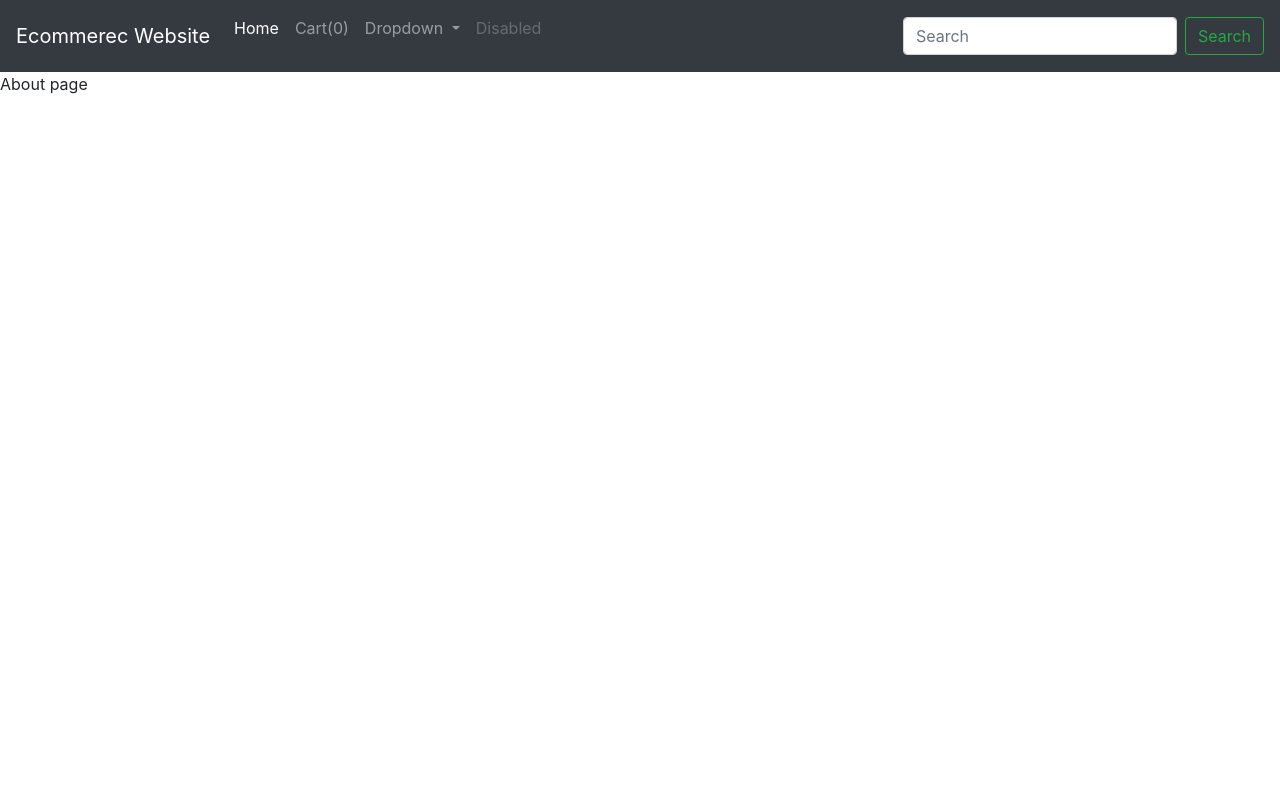
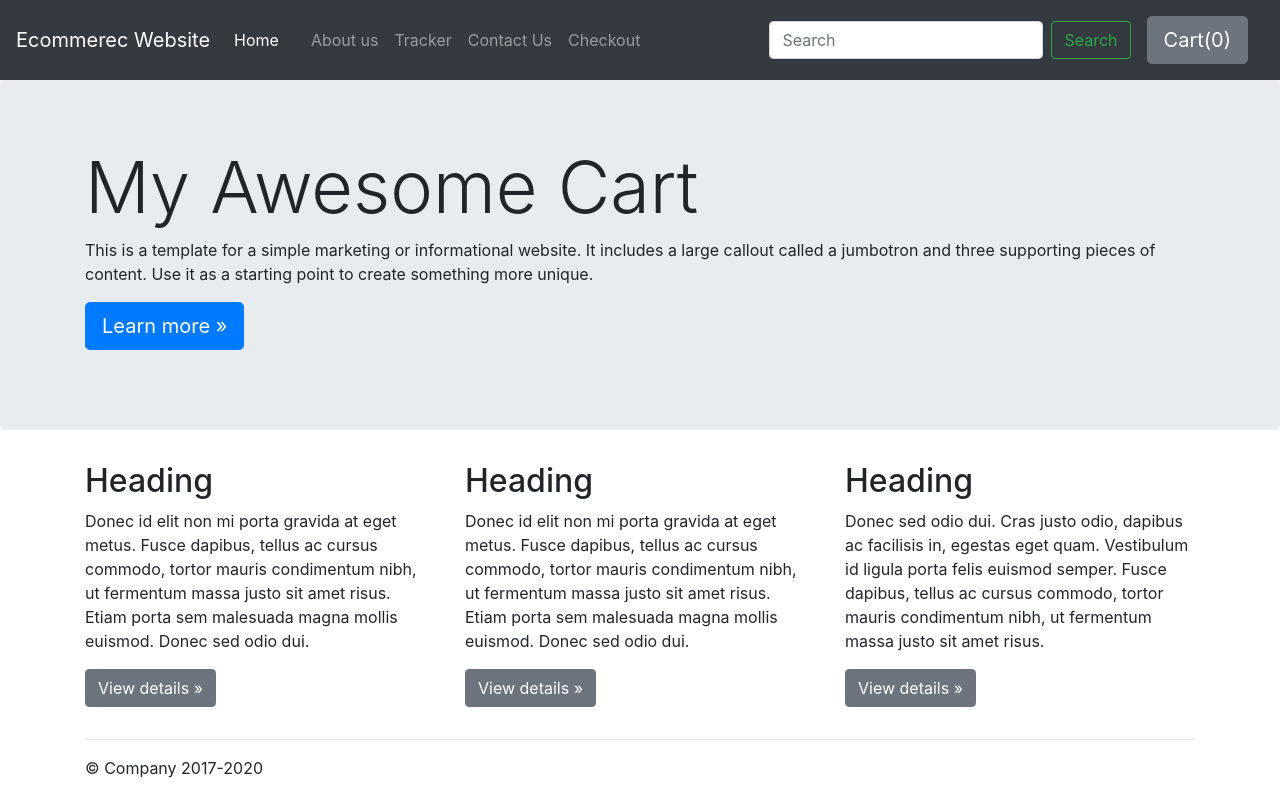
Before and after one commit to Sadia88/Ecommerce_website_with_django, a Django app: page /shop/about/ in a window 1280 px wide. Run offline with Django 4.2, Linux system fonts and the light colour scheme; some libraries are stand-ins or nearby versions.

```diff
--- a/shop/templates/shop/about.html
+++ b/shop/templates/shop/about.html
@@ -1,4 +1,51 @@
-{% extends "shop/basic.html" %}
+{% extends 'shop/basic.html' %}
+{% block title %} About Us{% endblock %}
+{% block body %}
 
-{% block title%} About of Title  {%endblock%}
-{% block body%} About page  {%endblock%}
+
+<main role="main">
+
+  <!-- Main jumbotron for a primary marketing message or call to action -->
+  <div class="jumbotron">
+    <div class="container">
+      <h1 class="display-3">My Awesome Cart</h1>
+      <p>This is a template for a simple marketing or informational website. It includes a large callout called a jumbotron and three supporting pieces of content. Use it as a starting point to create something more unique.</p>
+      <p><a class="btn btn-primary btn-lg" href="#" role="button">Learn more &raquo;</a></p>
+    </div>
+  </div>
+
+  <div class="container">
+    <!-- Example row of columns -->
+    <div class="row">
+      <div class="col-md-4">
+        <h2>Heading</h2>
+        <p>Donec id elit non mi porta gravida at eget metus. Fusce dapibus, tellus ac cursus commodo, tortor mauris condimentum nibh, ut fermentum massa justo sit amet risus. Etiam porta sem malesuada magna mollis euismod. Donec sed odio dui. </p>
+        <p><a class="btn btn-secondary" href="#" role="button">View details &raquo;</a></p>
+      </div>
+      <div class="col-md-4">
+        <h2>Heading</h2>
+        <p>Donec id elit non mi porta gravida at eget metus. Fusce dapibus, tellus ac cursus commodo, tortor mauris condimentum nibh, ut fermentum massa justo sit amet risus. Etiam porta sem malesuada magna mollis euismod. Donec sed odio dui. </p>
+        <p><a class="btn btn-secondary" href="#" role="button">View details &raquo;</a></p>
+      </div>
+      <div class="col-md-4">
+        <h2>Heading</h2>
+        <p>Donec sed odio dui. Cras justo odio, dapibus ac facilisis in, egestas eget quam. Vestibulum id ligula porta felis euismod semper. Fusce dapibus, tellus ac cursus commodo, tortor mauris condimentum nibh, ut fermentum massa justo sit amet risus.</p>
+        <p><a class="btn btn-secondary" href="#" role="button">View details &raquo;</a></p>
+      </div>
+    </div>
+
+    <hr>
+
+  </div> <!-- /container -->
+
+</main>
+
+<footer class="container">
+  <p>&copy; Company 2017-2020</p>
+</footer>
+<script src="https://code.jquery.com/jquery-3.5.1.slim.min.js" integrity="sha384-DfXdz2htPH0lsSSs5nCTpuj/zy4C+OGpamoFVy38MVBnE+IbbVYUew+OrCXaRkfj" crossorigin="anonymous"></script>
+      <script>window.jQuery || document.write('<script src="/docs/4.5/assets/js/vendor/jquery.slim.min.js"><\/script>')</script><script src="/docs/4.5/dist/js/bootstrap.bundle.min.js" integrity="sha384-LtrjvnR4Twt/qOuYxE721u19sVFLVSA4hf/rRt6PrZTmiPltdZcI7q7PXQBYTKyf" crossorigin="anonymous"></script></body>
+</html>
+
+
+{% endblock %}
--- a/shop/templates/shop/basic.html
+++ b/shop/templates/shop/basic.html
@@ -15,41 +15,46 @@
   </head>
   <body>
   {% load static %}
-    <nav class="navbar navbar-expand-lg navbar-dark bg-dark">
+    <nav class="navbar navbar-expand-lg navbar-dark bg-dark p-3 fw-bold">
   <a class="navbar-brand" href="#">Ecommerec Website</a>
   <button class="navbar-toggler" type="button" data-toggle="collapse" data-target="#navbarSupportedContent" aria-controls="navbarSupportedContent" aria-expanded="false" aria-label="Toggle navigation">
     <span class="navbar-toggler-icon"></span>
   </button>
 
   <div class="collapse navbar-collapse" id="navbarSupportedContent">
-    <ul class="navbar-nav mr-auto">
+    <ul class="navbar-nav mr-auto fw-bold">
       <li class="nav-item active">
-        <a class="nav-link" href="#">Home <span class="sr-only">(current)</span></a>
+        <a class="nav-link" href="/shop">Home <span class="sr-only">(current)</span></a>
       </li>
       <li class="nav-item">
-        <p class="nav-link" >
-            Cart(<span id='cart'>0</span>)
-        </p>
+        <a class="nav-link" href='' >
+
+        </a>
       </li>
-      <li class="nav-item dropdown">
-        <a class="nav-link dropdown-toggle" href="#" id="navbarDropdown" role="button" data-toggle="dropdown" aria-haspopup="true" aria-expanded="false">
-          Dropdown
-        </a>
-        <div class="dropdown-menu" aria-labelledby="navbarDropdown">
-          <a class="dropdown-item" href="#">Action</a>
-          <a class="dropdown-item" href="#">Another action</a>
-          <div class="dropdown-divider"></div>
-          <a class="dropdown-item" href="#">Something else here</a>
-        </div>
+
+      <li class="nav-item fw-bold">
+        <a class="nav-link fw-bold" href="/shop/about">About us </a>
       </li>
-      <li class="nav-item">
-        <a class="nav-link disabled" href="#" tabindex="-1" aria-disabled="true">Disabled</a>
+      <li class="nav-item ">
+        <a class="nav-link fw-bold" href="/shop/tracker">Tracker </a>
       </li>
+      <li class="nav-item  ">
+        <a class="nav-link fw-bold" href="/shop/contact">Contact Us </a>
+      </li>
+      <li class="nav-item ">
+        <a class="nav-link fw-bold" href="/shop/checkout">Checkout </a>
+      </li>
+
+
     </ul>
     <form class="form-inline my-2 my-lg-0">
       <input class="form-control mr-sm-2" type="search" placeholder="Search" aria-label="Search">
       <button class="btn btn-outline-success my-2 my-sm-0" type="submit">Search</button>
     </form>
+
+    <button type="button" class="btn btn-lg btn-secondary mx-3" id='popcard' data-html="true" data-container="body" data-placement="bottom" data-toggle="popover" data-title="My Shopping Cart details" data-content="And here's some amazing content. It's very engaging. Right?">Cart(<span id='cart'>0</span>)</button>
+
+
   </div>
 </nav>
 
@@ -67,6 +72,34 @@
     <script src="https://cdnjs.cloudflare.com/ajax/libs/popper.js/1.14.6/umd/popper.min.js" integrity="sha384-wHAiFfRlMFy6i5SRaxvfOCifBUQy1xHdJ/yoi7FRNXMRBu5WHdZYu1hA6ZOblgut" crossorigin="anonymous"></script>
     <script src="https://stackpath.bootstrapcdn.com/bootstrap/4.2.1/js/bootstrap.min.js" integrity="sha384-B0UglyR+jN6CkvvICOB2joaf5I4l3gm9GU6Hc1og6Ls7i6U/mkkaduKaBhlAXv9k" crossorigin="anonymous"></script>
 
-{%block js%} {%endblock%}
+{%block js%} <script>
+
+
+    if(localStorage.getItem('cart')==null){
+        var cart={}
+    }
+    else{
+     cart=JSON.parse(localStorage.getItem('cart'))
+     document.getElementById('cart').innerHTML=Object.keys(cart).length
+    }
+
+    $('.cart').click(function(){
+
+
+       var idstr = this.id.toString();
+       console.log(cart[idstr])
+    if (cart[idstr] != undefined) {
+        cart[idstr] = cart[idstr] + 1;
+    } else {
+        cart[idstr] = 1;
+    }
+       console.log(cart)
+       localStorage.setItem('cart',JSON.stringify(cart))
+
+    })
+
+   $('#popcard').popover()
+   document.getElementById('popcard').setAttribute('data-content','<p>{cart}</p>')
+ </script> {%endblock%}
 </body>
 </html>
--- /dev/null
+++ b/shop/templates/shop/checkout.html
@@ -0,0 +1,4 @@
+{% extends "shop/basic.html" %}
+
+{% block title%} Checkout - E-commerce {%endblock%}
+{% block body%} About page  {%endblock%}
--- /dev/null
+++ b/shop/templates/shop/search.html
@@ -0,0 +1,4 @@
+{% extends "shop/basic.html" %}
+
+{% block title%} Search - E-commerce  {%endblock%}
+{% block body%} About page  {%endblock%}
--- /dev/null
+++ b/shop/templates/shop/tracker.html
@@ -0,0 +1,4 @@
+{% extends "shop/basic.html" %}
+
+{% block title%} Tracker - E-commerce  {%endblock%}
+{% block body%} Tracker page  {%endblock%}
--- a/shop/urls.py
+++ b/shop/urls.py
@@ -6,6 +6,7 @@ urlpatterns = [
     path('contact/', views.contact,name='ContactUs'),
     path('tracker/', views.tracker,name='TrackerStatus'),
     path('search/', views.search,name='Search'),
-    path('productview/', views.productview,name='ProductView'),
+    #  path("products/<int:myid>", views.productView, name="ProductView"),
+    path('productview/<int:myid>', views.productview,name='ProductView'),
     path('checkout/', views.checkout,name='checkout'),
 ]
--- a/shop/views.py
+++ b/shop/views.py
@@ -32,18 +32,25 @@ def about(request):
    return render(request,'shop/about.html')
 
 def contact(request):
-    return HttpResponse("contact")
+    if(request.method=='POST'):
+        name=request.POST.get('name','')
+        email=request.POST.get('name','')
+        phone=request.POST.get('name','')
+        desc=request.POST.get('name','')
+    return render(request,'shop/contact.html')
 
 
 def tracker(request):
-    pass
+     return render(request,'shop/tracker.html')
 
 def search(request):
-    pass
+   return render(request,'shop/search.html')
 
-def productview(request):
-    pass
+def productview(request,myid):
+     product=Product.objects.filter(id=myid)
+     print(product)
+     return render(request,'shop/productview.html',{'product':product[0]})
 
 
 def checkout(request):
-    pass
+     return render(request,'shop/checkout.html')
```
Also changed, not shown: shop/templates/shop/contact.html (added, +25 -0 lines), shop/templates/shop/index.html (+6 -28 lines), shop/templates/shop/productview.html (added, +24 -0 lines).
